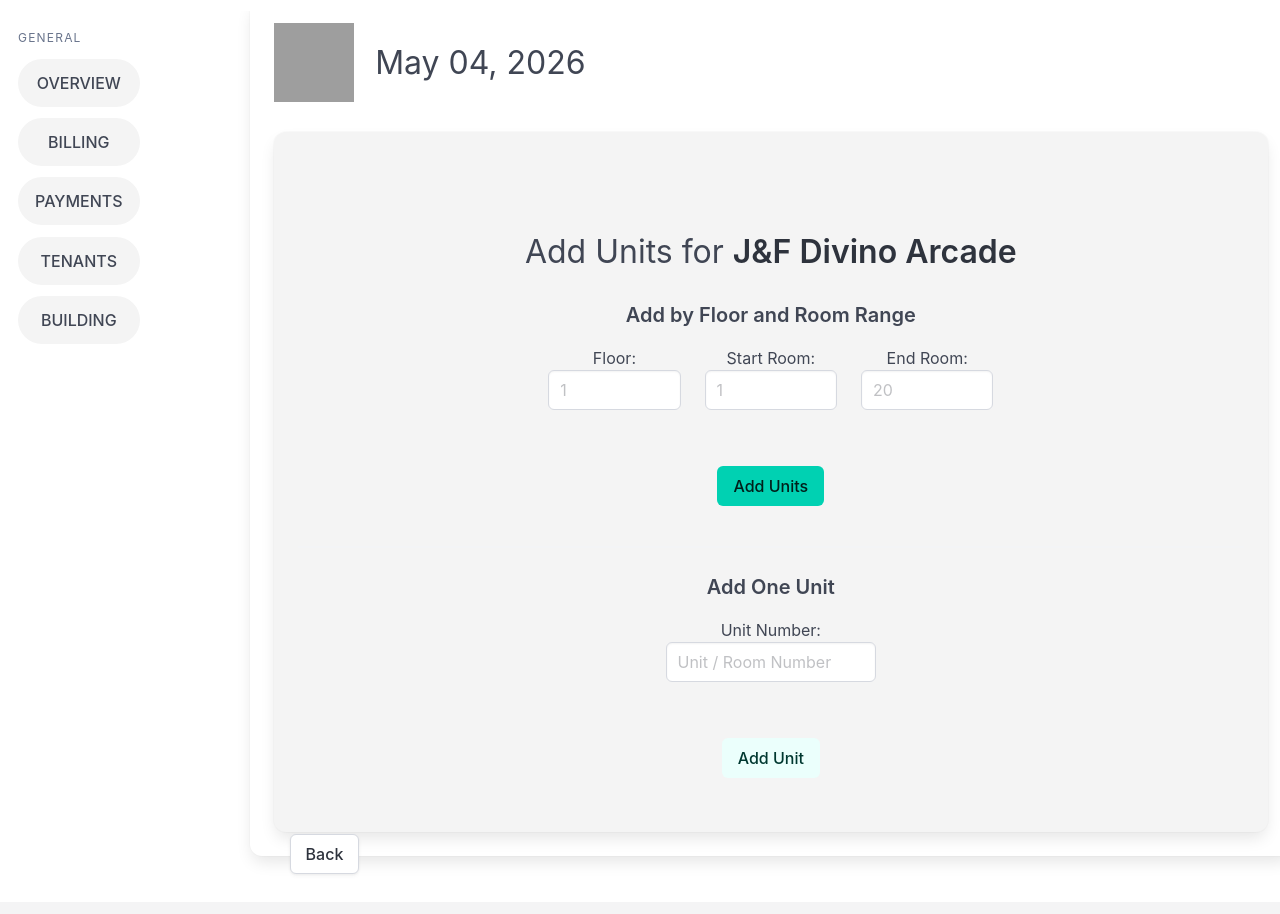
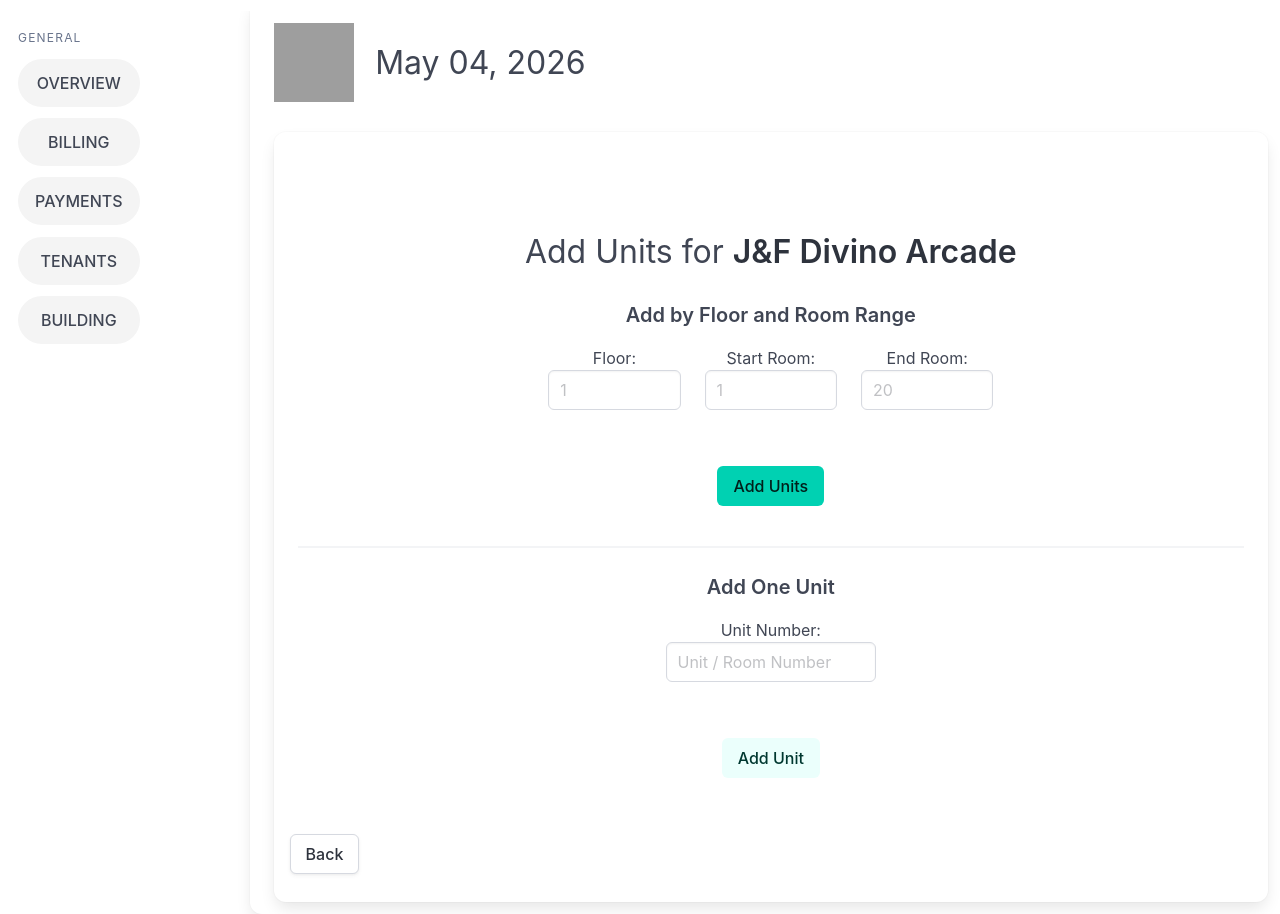
Before and after one commit to giarnodivino/leaseManager, a Django app: page /add_unit/1/ in a window 1280 px wide. Shown: the part 116-1030 px from the top of the page. Before the commit the page ends 990 px from the top, so only its background shows below. Run offline with Django 5.2, Linux system fonts and the light colour scheme; a user stored in the database is signed in; data comes from the database, SQL or seed files in the repository; both versions use the stored data as it was after the commit; grey boxes are pictures that could not be loaded.

Commit message:
add units change

```diff
--- a/billingApp/templates/billingApp/add_unit.html
+++ b/billingApp/templates/billingApp/add_unit.html
@@ -1,7 +1,7 @@
 {% extends "billingApp/base.html" %} {% load static %} {% block content %}
 </div>
 
-<div class="card card2">
+<div class="card">
     <div class="card-content has-text-centered">
         <h1 class="is-size-3 p-5 mt-6">Add Units for <strong>{{ building.buildingName }}</strong></h1>
 
```
Also changed, not shown: db.sqlite3, media/proof_of_payment/ChatGPT_Image_May_4_2026_at_01_47_45_AM.png (added).
